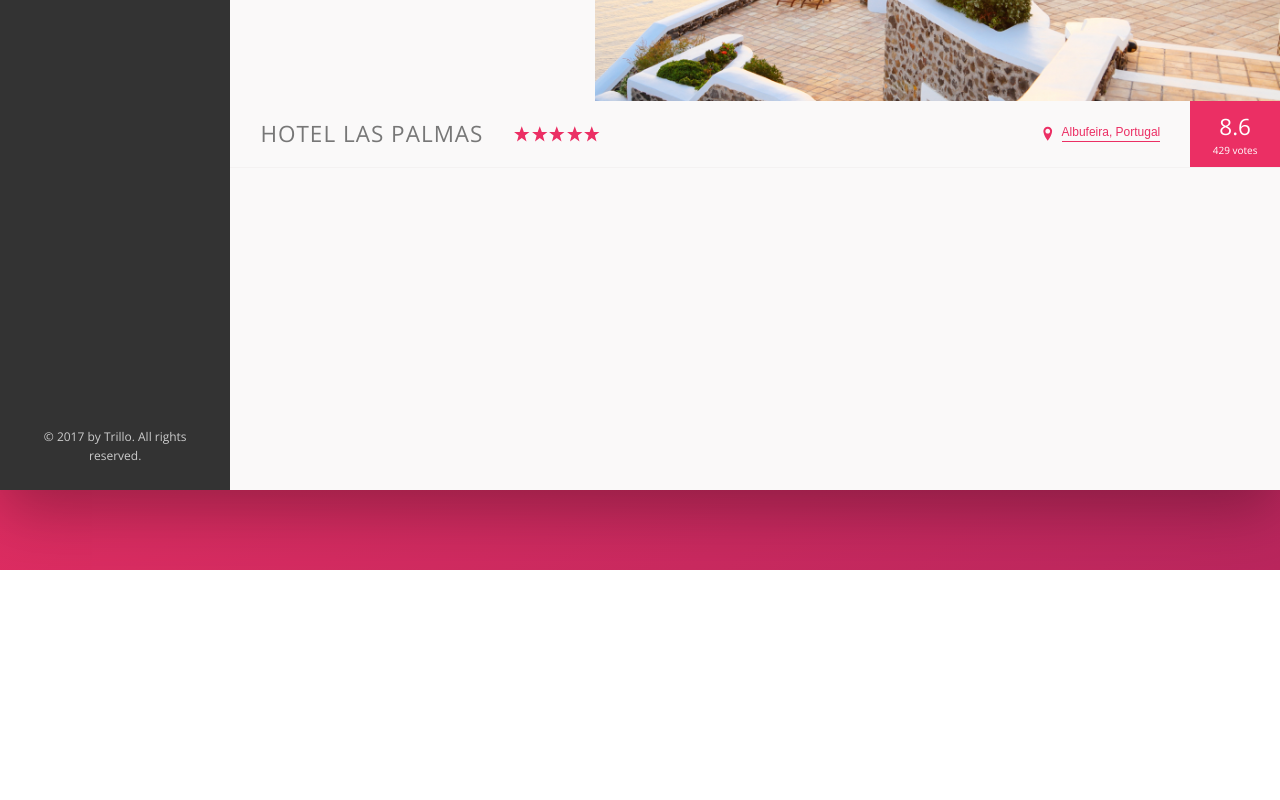
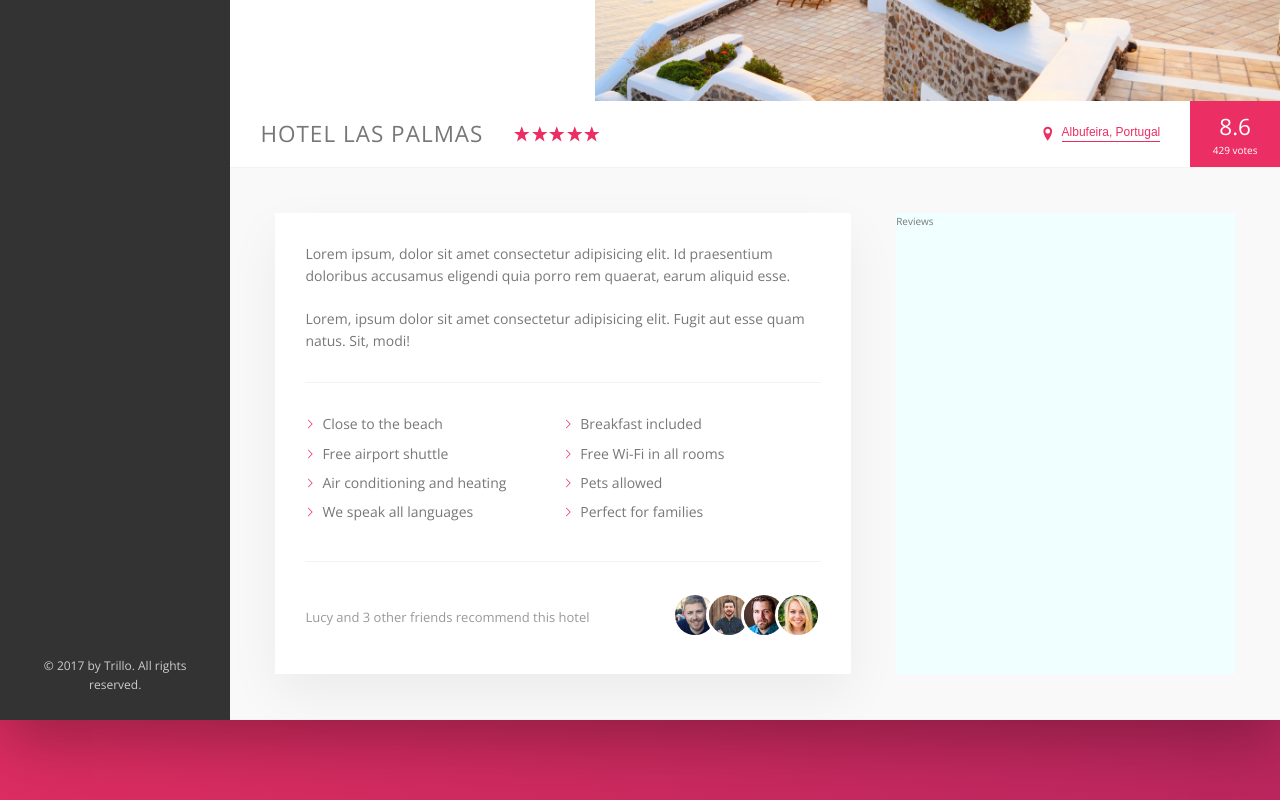
Before and after one commit to riedel28/trillo, a website: page index.html in a window 1280 px wide. Shown: the part 460-1260 px from the top of the page. Before the commit the page ends 1030 px from the top, so only its background shows below. Drawn offline with nearby package versions, Linux system fonts and the light colour scheme.

Commit message:
Complete the description section

```diff
--- a/index.html
+++ b/index.html
@@ -147,6 +147,59 @@
               <div class="overview__ratin-count">429 votes</div>
             </div>
           </div>
+
+          <div class="detail">
+            <div class="description">
+              <p class="paragraph">
+                Lorem ipsum, dolor sit amet consectetur adipisicing elit. Id
+                praesentium doloribus accusamus eligendi quia porro rem quaerat,
+                earum aliquid esse.
+              </p>
+              <p class="paragraph">
+                Lorem, ipsum dolor sit amet consectetur adipisicing elit. Fugit
+                aut esse quam natus. Sit, modi!
+              </p>
+              <ul class="list">
+                <li class="list__item">Close to the beach</li>
+                <li class="list__item">Breakfast included</li>
+                <li class="list__item">Free airport shuttle</li>
+                <li class="list__item">Free Wi-Fi in all rooms</li>
+                <li class="list__item">Air conditioning and heating</li>
+                <li class="list__item">Pets allowed</li>
+                <li class="list__item">We speak all languages</li>
+                <li class="list__item">Perfect for families</li>
+              </ul>
+              <div class="recommend">
+                <p class="recommend__count">
+                  Lucy and 3 other friends recommend this hotel
+                </p>
+                <div class="recommend__friends">
+                  <img
+                    src="img/user-3.jpg"
+                    alt="Friend 1"
+                    class="recommend__photo"
+                  />
+                  <img
+                    src="img/user-4.jpg"
+                    alt="Friend 2"
+                    class="recommend__photo"
+                  />
+                  <img
+                    src="img/user-5.jpg"
+                    alt="Friend 3"
+                    class="recommend__photo"
+                  />
+                  <img
+                    src="img/user-6.jpg"
+                    alt="Friend 4"
+                    class="recommend__photo"
+                  />
+                </div>
+              </div>
+            </div>
+
+            <div class="user-reviews">Reviews</div>
+          </div>
         </main>
       </div>
     </div>
--- a/sass/_base.scss
+++ b/sass/_base.scss
@@ -31,6 +31,9 @@ Grey dark 3: #999
   --color-grey-dark-3: #999;
 
   --shadow-dark: 0 2rem 6rem rgba(0, 0, 0, 0.3);
+  --shadow-light: 0 2rem 5rem rgba(0, 0, 0, 0.06);
+
+  --line: 1px solid var(--color-grey-light-2);
 }
 
 * {
--- a/sass/_components.scss
+++ b/sass/_components.scss
@@ -205,7 +205,7 @@
 .overview {
   display: flex;
   align-items: center;
-  border-bottom: 1px solid var(--color-grey-light-2);
+  border-bottom: var(--line);
 
   &__heading {
     font-size: 2.25rem;
@@ -263,7 +263,6 @@
 
 ////////////////////////////////
 // BUTTON INLINE
-
 .btn-inline {
   border: none;
   color: var(--color-primary);
@@ -301,3 +300,73 @@
     box-shadow: none;
   }
 }
+
+////////////////////////////////
+// PARAGRAPH
+.paragraph:not(:last-of-type) {
+  margin-bottom: 2rem;
+}
+
+////////////////////////////////
+// LIST
+.list {
+  list-style: none;
+  margin: 3rem 0;
+  padding: 3rem 0;
+  border-top: var(--line);
+  border-bottom: var(--line);
+  display: flex;
+  flex-wrap: wrap;
+
+  &__item {
+    flex: 0 0 50%;
+    margin-bottom: 0.7rem;
+  }
+
+  &__item:before {
+    content: '';
+    display: inline-block;
+    height: 1rem;
+    width: 1rem;
+    margin-right: 0.7rem;
+
+    // Older browsers
+    // background-image: url(../img/chevron-thin-right.svg);
+    // background-size: cover;
+
+    // Newer browsers - masks
+    background-color: var(--color-primary);
+    -webkit-mask-image: url(../img/chevron-thin-right.svg);
+    -webkit-mask-size: cover;
+    mask-image: url(../img/chevron-thin-right.svg);
+    mask-size: cover;
+  }
+}
+
+////////////////////////////////
+// RECOMMEND
+.recommend {
+  font-size: 1.3rem;
+  color: var(--color-grey-dark-3);
+  display: flex;
+  align-items: center;
+
+  &__count {
+    margin-right: auto;
+  }
+
+  &__friends {
+  }
+
+  &__photo {
+    width: 4rem;
+    height: 4rem;
+    box-sizing: content-box;
+    border: 3px solid #ffffff;
+    border-radius: 50%;
+
+    &:not(:last-child) {
+      margin-right: -1.5rem;
+    }
+  }
+}
--- a/sass/_layout.scss
+++ b/sass/_layout.scss
@@ -32,6 +32,27 @@
 }
 
 .hotel-view {
+  background-color: #ffffff;
   flex: 1;
-  height: 80rem;
 }
+
+.detail {
+  display: flex;
+  padding: 4.5rem;
+  background-color: var(--color-grey-light-1);
+  border-bottom: var(--line);
+}
+
+.description {
+  background-color: #ffffff;
+  box-shadow: 0 2rem 5rem rgba(0, 0, 0, 0.06);
+  padding: 3rem;
+  flex: 0 0 60%;
+  margin-right: 4.5rem;
+  font-size: 1.4rem;
+}
+
+.user-reviews {
+  background-color: azure;
+  flex: 1;
+}
```
Also changed, not shown: css/style.css.
